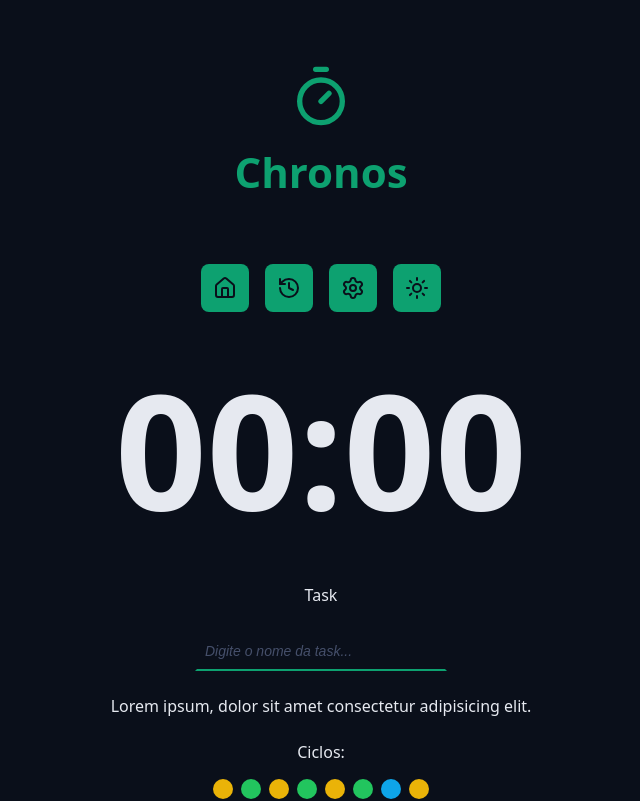
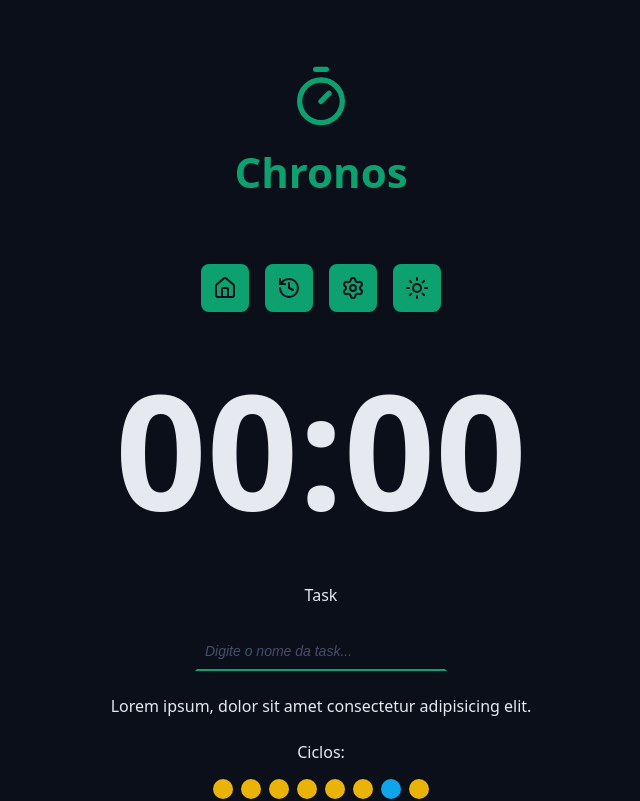
Before and after one commit to dhionathan01/chronosAPP, a React (Vite) app: page / in a window 1280 px wide. Shown: the top 801 px of the page, without its empty margins (319-959 px from the left). Built offline with nearby package versions, Linux system fonts and the light colour scheme.

Commit message:
🎨 style: renomeia classe de estilo para tempo de pausa curto

```diff
--- a/src/components/Cycles/styles.module.css
+++ b/src/components/Cycles/styles.module.css
@@ -19,7 +19,7 @@
 .workTime {
   background-color: var(--warning);
 }
-.breakTime {
+.shortBreakTime {
   background-color: var(--success);
 }
 .longBreakTime {
```
